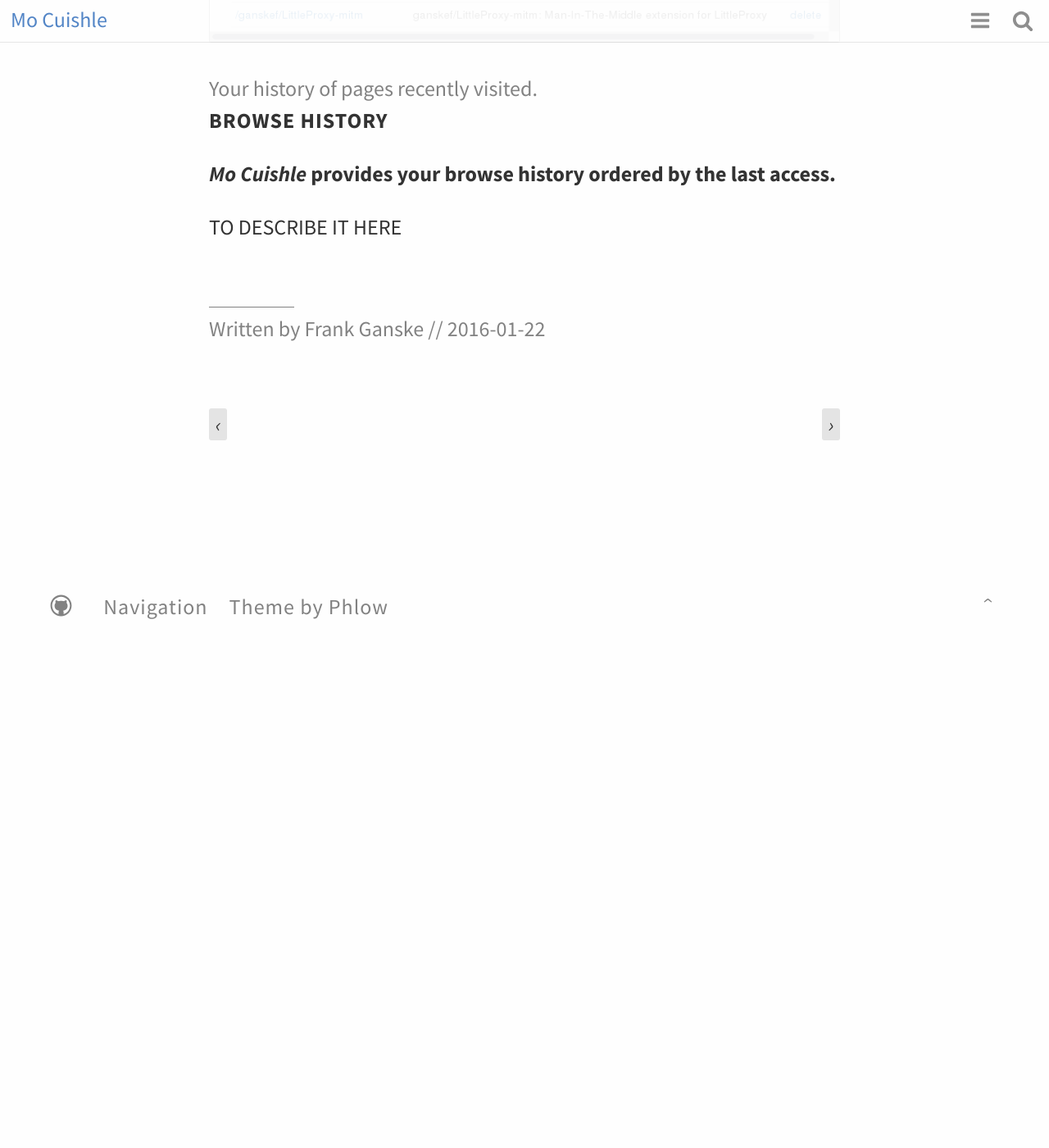
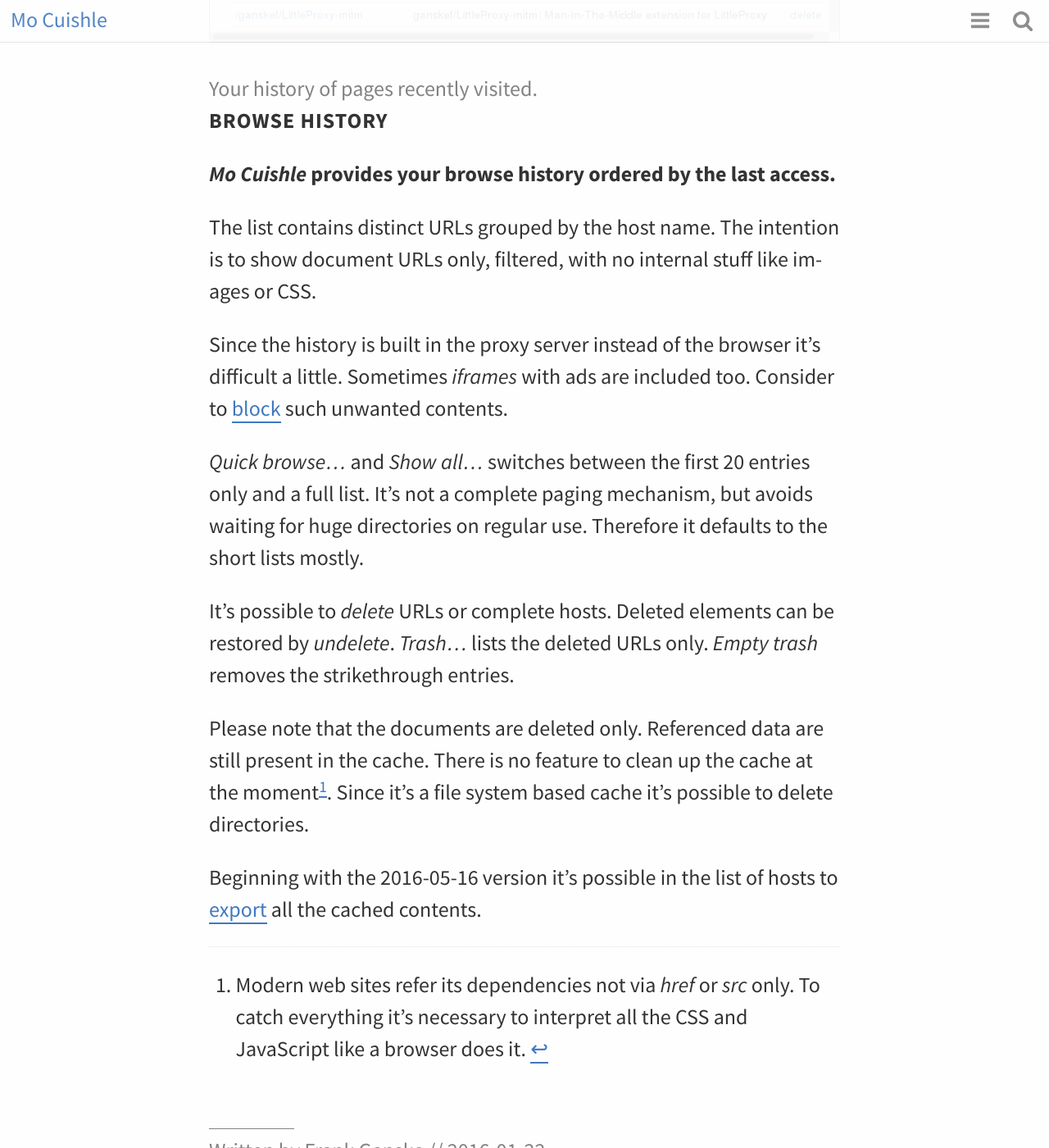
Before and after one commit to ganskef/MoCuishle, a Jekyll site: the page built from _posts/2016-01-22-browse-history.md, in a window 1280 px wide and 1400 px high, scrolled down 295 px. Shown: the whole window at 82% size. Built offline with Jekyll 4.4.1, drawn with Linux system fonts in a browser that asks for light colours; before the commit the page ends 1100 px from its top, so only the background shows below that.

Commit message:
New version regarding a talk at the BED-Con 2016 in Berlin Germany.

```diff
--- a/_posts/2016-01-22-browse-history.md
+++ b/_posts/2016-01-22-browse-history.md
@@ -7,4 +7,31 @@ title: "Browse History"
 *Mo Cuishle* provides your browse history ordered by the last access.
 <!--more-->
 
-TO DESCRIBE IT HERE
+The list contains distinct URLs grouped by the host name. The intention is to
+show document URLs only, filtered, with no internal stuff like images or CSS.
+
+Since the history is built in the proxy server instead of the browser it's
+difficult a little. Sometimes *iframes* with ads are included too. Consider to
+[block]({{ site.url }}/block-unblock/) such unwanted contents.
+
+*Quick browse...* and *Show all...* switches between the first 20 entries only
+and a full list. It's not a complete paging mechanism, but avoids waiting for
+huge directories on regular use. Therefore it defaults to the short lists mostly.
+
+It's possible to *delete* URLs or complete hosts. Deleted elements can be
+restored by *undelete*. *Trash...* lists the deleted URLs only. *Empty trash*
+removes the strikethrough entries.
+
+Please note that the documents are deleted only. Referenced data are still
+present in the cache. There is no feature to clean up the cache at the
+moment[^1]. Since it's a file system based cache it's possible to delete
+directories.
+
+Beginning with the 2016-05-16 version it's possible in the list of hosts to
+[export]({{ site.url }}/export-ui-and-cleaned-titles/#export-cached-contents)
+all the cached contents.
+
+----
+[^1]: Modern web sites refer its dependencies not via *href* or *src* only. To
+      catch everything it's necessary to interpret all the CSS and JavaScript
+      like a browser does it.
```
Also changed, not shown: _posts/2016-01-17-mozilla-install.md (+1 -1 lines), _posts/2016-01-18-android-install.md (+1 -1 lines), _posts/2016-01-21-outgoing-history.md (+0 -2 lines), _posts/2016-02-06-creepy-feeling.md (+9 -0 lines), _posts/2016-09-13-bed-con-2016-berlin.md (added, +49 -0 lines), _posts/9999-12-31-mocuishle.md (+5 -0 lines), images/creepy-feeling-201609-2.png (added), images/creepy-feeling-201609.png (added), images/external-sdcard.png (added), 3 other files.
